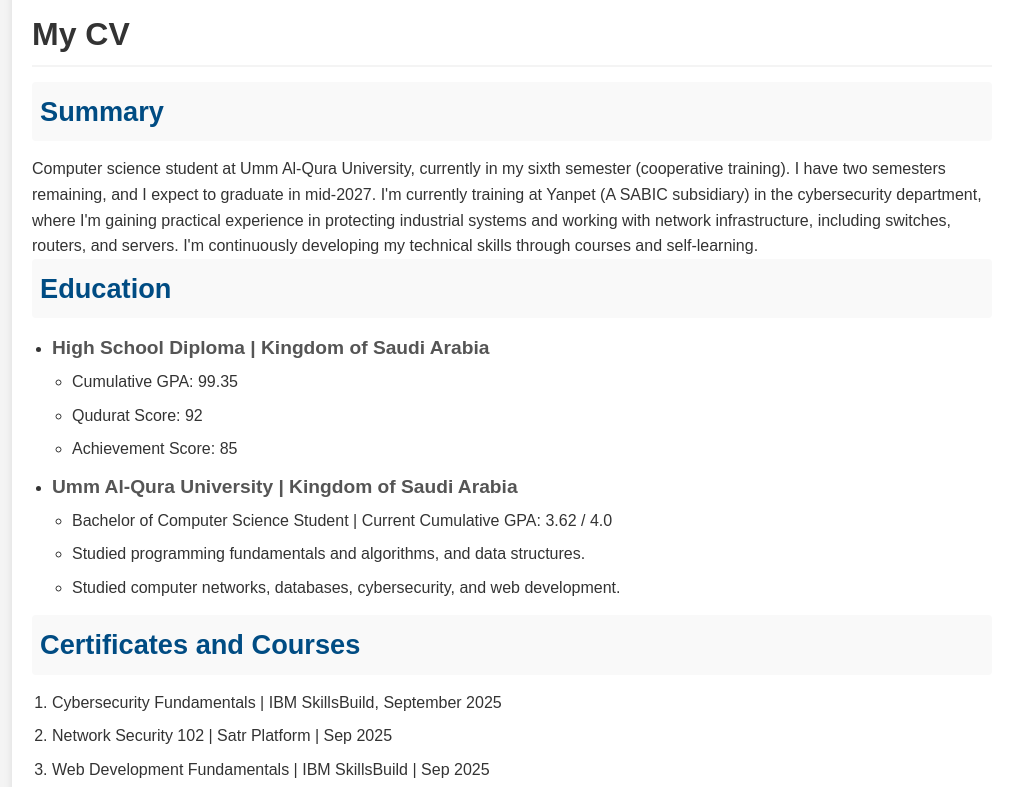
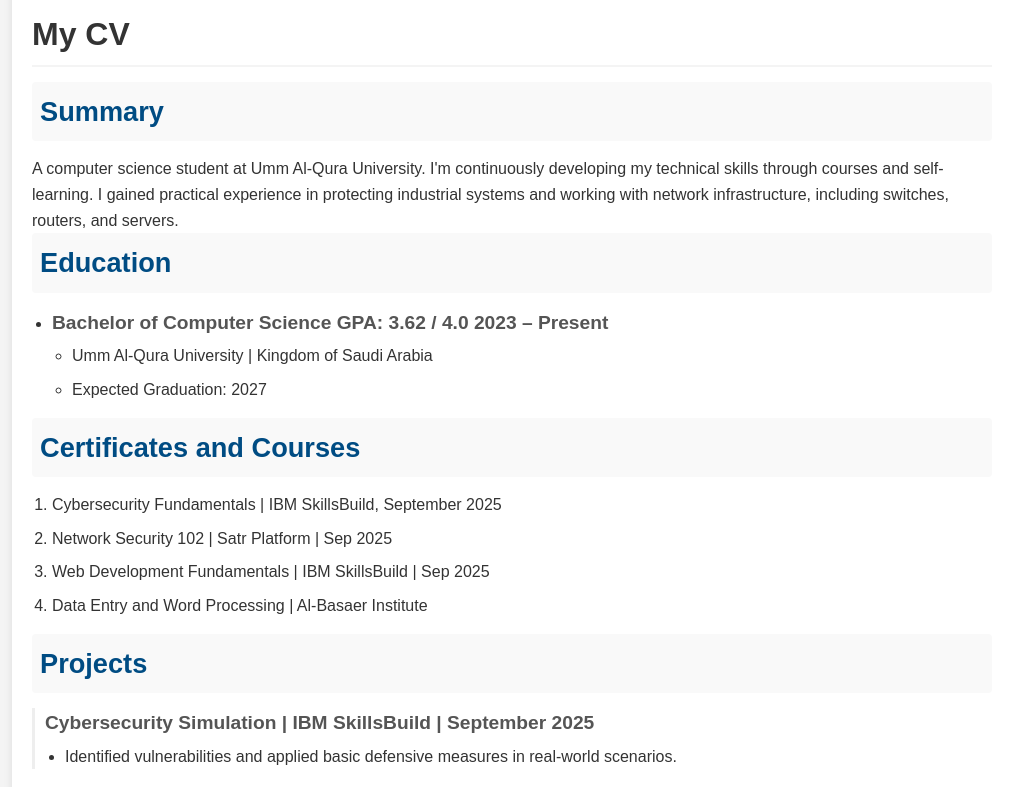
Before and after one commit to anasdkil336699-dot/anas-portfolio, a React (Create React App) app: page / in a window 1280 px wide. Shown: the part 516-1303 px from the top of the page, without its empty margins (128-1140 px from the left). Built offline with nearby package versions, Linux system fonts and the light colour scheme.

Commit message:
Update Cv.js

```diff
--- a/src/Cv.js
+++ b/src/Cv.js
@@ -8,38 +8,22 @@ export default function Cv() {
 
       <h3>Summary</h3>
       <p>
-        Computer science student at Umm Al-Qura University, currently in my sixth semester (cooperative
-        training). I have two semesters remaining, and I expect to graduate in mid-2027.
-        I'm currently training at Yanpet (A SABIC subsidiary) in the cybersecurity department, where I'm
-        gaining practical experience in protecting industrial systems and working with network infrastructure,
+        A computer science student at Umm Al-Qura University. I'm continuously developing my technical
+        skills through courses and self-learning.
+        I gained practical experience in protecting industrial systems and working with network infrastructure,
         including switches, routers, and servers.
-        I'm continuously developing my technical skills through courses and self-learning.
       </p>
 
       <h3>Education</h3>
       <ul>
         <li>
-          <h4>High School Diploma | Kingdom of Saudi Arabia</h4>
-          <ul>
-            <li>Cumulative GPA: 99.35</li>
-            <li>Qudurat Score: 92</li>
-            <li>Achievement Score: 85</li>
-          </ul>
-        </li>
-        <li>
-          <h4>Umm Al-Qura University | Kingdom of Saudi Arabia</h4>
+          <h4>Bachelor of Computer Science  GPA: 3.62 / 4.0                                2023 – Present</h4>
           <ul>
             <li>
-              Bachelor of Computer Science Student | Current Cumulative GPA:
-              3.62 / 4.0
+              Umm Al-Qura University | Kingdom of Saudi Arabia
             </li>
             <li>
-              Studied programming fundamentals and algorithms, and data
-              structures.
-            </li>
-            <li>
-              Studied computer networks, databases, cybersecurity, and web
-              development.
+              Expected Graduation: 2027
             </li>
           </ul>
         </li>
```
